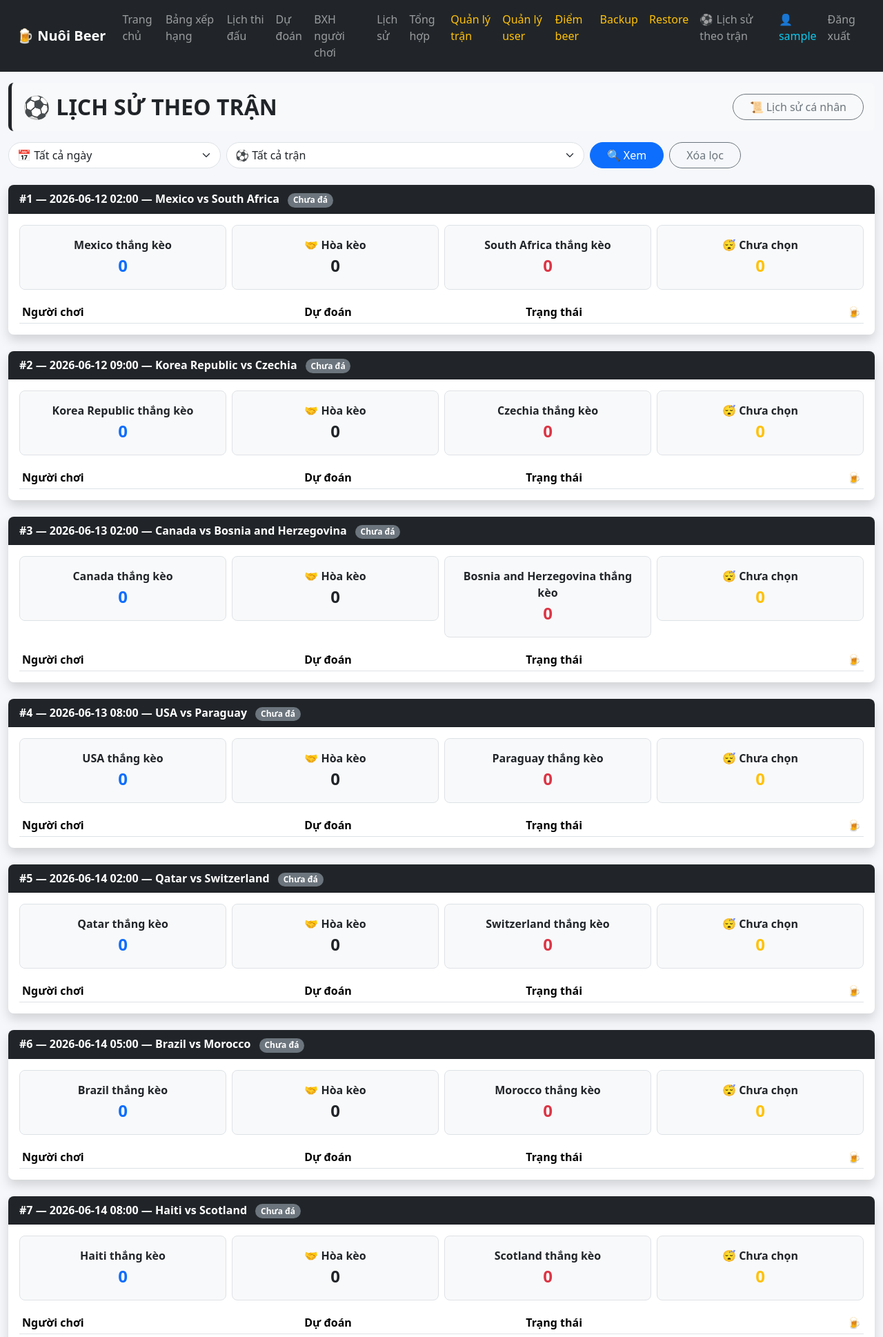
After one commit to dungtt-git/nuoibeer, a Flask app: page /lich-su-theo-tran in a window 1280 px wide. The commit adds this page. Shown: the top 1938 px of the page at 69% size. Run offline with Flask 3, Linux system fonts and the light colour scheme; the visitor is signed in with stand-in values (Sample User, id 1); data comes from the database, SQL or seed files in the repository; tables that the repository leaves empty hold one stand-in row (values such as "Sample post"); lists and menus that the app fills with data are empty.

Commit message:
bo sung view xem theo tran cho admin

```diff
--- a/app.py
+++ b/app.py
@@ -1498,6 +1498,125 @@ def update_match(match_no):
 
     return redirect("/admin/matches")
 
+@app.route("/lich-su-theo-tran")
+def prediction_history_by_match():
+    if not admin_required():
+        return redirect("/login")
+
+    fixtures = get_matches()
+
+    search_date = request.args.get("match_date", "").strip()
+    search_match_no = request.args.get("match_no", "").strip()
+
+    selected_match_no = None
+    if search_match_no:
+        try:
+            selected_match_no = int(search_match_no)
+        except ValueError:
+            selected_match_no = None
+
+    conn = get_db()
+
+    users = conn.execute("""
+        SELECT id, username
+        FROM users
+        WHERE is_active = 1
+          AND role <> 'admin'
+        ORDER BY username
+    """).fetchall()
+
+    prediction_rows = conn.execute("""
+        SELECT user_id, match_no, predicted_result
+        FROM predictions
+    """).fetchall()
+
+    conn.close()
+
+    predictions = {
+        (row["user_id"], row["match_no"]): row["predicted_result"]
+        for row in prediction_rows
+    }
+
+    match_history = []
+
+    for match in fixtures:
+        if search_date and match["date"] != search_date:
+            continue
+
+        if selected_match_no and match["match_no"] != selected_match_no:
+            continue
+
+        enrich_match_display_names(match)
+        match["handicap_text"] = get_handicap_text(match)
+
+        handicap_result = get_handicap_result(match)
+
+        stats = {
+            "home": 0,
+            "draw": 0,
+            "away": 0,
+            "none": 0,
+            "correct": 0,
+            "wrong": 0,
+            "beer": 0,
+        }
+
+        players = []
+
+        for user in users:
+            predicted_result = predictions.get((user["id"], match["match_no"]))
+
+            if predicted_result in ["home", "draw", "away"]:
+                stats[predicted_result] += 1
+            else:
+                stats["none"] += 1
+
+            if handicap_result is None:
+                status = "Chưa có kết quả" if predicted_result else "Chưa dự đoán"
+                beer = 0
+            elif not predicted_result:
+                status = "Không dự đoán"
+                beer = get_stage_points(match["stage"])
+                stats["wrong"] += 1
+                stats["beer"] += beer
+            elif predicted_result == handicap_result:
+                status = "Đúng"
+                beer = 0
+                stats["correct"] += 1
+            else:
+                status = "Sai"
+                beer = get_stage_points(match["stage"])
+                stats["wrong"] += 1
+                stats["beer"] += beer
+
+            players.append({
+                "username": user["username"],
+                "prediction": predicted_result,
+                "status": status,
+                "beer": beer
+            })
+
+        match_history.append({
+            "match": match,
+            "handicap_result": handicap_result,
+            "stats": stats,
+            "players": players
+        })
+
+    match_dates = sorted({
+        match["date"]
+        for match in fixtures
+        if match.get("date")
+    })
+
+    return render_template(
+        "lich_su_theo_tran.html",
+        match_history=match_history,
+        fixtures=fixtures,
+        match_dates=match_dates,
+        search_date=search_date,
+        search_match_no=search_match_no
+    )
 
 @app.route("/admin/backup")
 def backup_db():
--- a/templates/base.html
+++ b/templates/base.html
@@ -39,7 +39,8 @@
               <li class="nav-item"><a class="nav-link text-warning" href="/admin/stage-points">Điểm beer</a></li>
               <li class="nav-item"><a class="nav-link text-warning" href="/admin/backup">Backup</a></li>
               <li class="nav-item"><a class="nav-link text-warning" href="/admin/restore">Restore</a></li>
-            {% endif %}
+              <li class="nav-item"><a class="nav-link" href="/lich-su-theo-tran">⚽ Lịch sử theo trận</a></li>
+              {% endif %}
 
             <li class="nav-item"><span class="nav-link text-info">👤 {{ session.get("username") }}</span></li>
             <li class="nav-item"><a class="nav-link" href="/logout">Đăng xuất</a></li>
--- /dev/null
+++ b/templates/lich_su_theo_tran.html
@@ -0,0 +1,168 @@
+{% extends "base.html" %}
+
+{% block title %}Lịch sử theo trận{% endblock %}
+
+{% block content %}
+<div class="container-fluid py-3" style="max-width: 1400px; margin: 0 auto;">
+
+  <div class="d-flex justify-content-between align-items-center mb-3 p-3 rounded-3 bg-light border-start border-5 border-dark">
+    <h2 class="fw-bold mb-0">⚽ LỊCH SỬ THEO TRẬN</h2>
+    <a href="/lich-su-du-doan" class="btn btn-outline-secondary rounded-pill px-4">
+      📜 Lịch sử cá nhân
+    </a>
+  </div>
+
+  <form method="get" class="row g-2 mb-4">
+    <div class="col-md-3">
+      <select name="match_date" class="form-select rounded-pill">
+        <option value="">📅 Tất cả ngày</option>
+        {% for d in match_dates %}
+          <option value="{{ d }}" {% if search_date == d %}selected{% endif %}>
+            {{ d }}
+          </option>
+        {% endfor %}
+      </select>
+    </div>
+
+    <div class="col-md-5">
+      <select name="match_no" class="form-select rounded-pill">
+        <option value="">⚽ Tất cả trận</option>
+        {% for match in fixtures %}
+          <option value="{{ match.match_no }}" {% if search_match_no|string == match.match_no|string %}selected{% endif %}>
+            #{{ match.match_no }} - {{ match.home }} vs {{ match.away }}
+          </option>
+        {% endfor %}
+      </select>
+    </div>
+
+    <div class="col-md-auto">
+      <button class="btn btn-primary rounded-pill px-4">🔍 Xem</button>
+    </div>
+
+    <div class="col-md-auto">
+      <a href="/lich-su-theo-tran" class="btn btn-outline-secondary rounded-pill px-4">Xóa lọc</a>
+    </div>
+  </form>
+
+  {% for block in match_history %}
+  <div class="card border-0 shadow rounded-3 mb-4 overflow-hidden">
+    <div class="card-header bg-dark text-white fw-bold">
+      #{{ block.match.match_no }}
+      — {{ block.match.date }} {{ block.match.time_vn }}
+      —
+      {{ block.match.home_display or block.match.home }}
+      vs
+      {{ block.match.away_display or block.match.away }}
+
+      {% if block.handicap_result %}
+        <span class="badge bg-light text-dark ms-2">
+          KQ: {{ block.match.score_home }} - {{ block.match.score_away }}
+        </span>
+      {% else %}
+        <span class="badge bg-secondary ms-2">Chưa đá</span>
+      {% endif %}
+    </div>
+
+    <div class="card-body">
+      <div class="row g-2 text-center mb-3">
+        <div class="col-md-3">
+          <div class="p-3 bg-light border rounded-3">
+            <div class="fw-bold">{{ block.match.home_display or block.match.home }} thắng kèo</div>
+            <div class="fs-4 fw-bold text-primary">{{ block.stats.home }}</div>
+          </div>
+        </div>
+
+        <div class="col-md-3">
+          <div class="p-3 bg-light border rounded-3">
+            <div class="fw-bold">🤝 Hòa kèo</div>
+            <div class="fs-4 fw-bold">{{ block.stats.draw }}</div>
+          </div>
+        </div>
+
+        <div class="col-md-3">
+          <div class="p-3 bg-light border rounded-3">
+            <div class="fw-bold">{{ block.match.away_display or block.match.away }} thắng kèo</div>
+            <div class="fs-4 fw-bold text-danger">{{ block.stats.away }}</div>
+          </div>
+        </div>
+
+        <div class="col-md-3">
+          <div class="p-3 bg-light border rounded-3">
+            <div class="fw-bold">😴 Chưa chọn</div>
+            <div class="fs-4 fw-bold text-warning">{{ block.stats.none }}</div>
+          </div>
+        </div>
+      </div>
+
+      {% if block.handicap_result %}
+      <div class="alert alert-warning py-2">
+        ✅ Đúng: <strong>{{ block.stats.correct }}</strong>
+        |
+        ❌ Sai/Không chọn: <strong>{{ block.stats.wrong }}</strong>
+        |
+        🍺 Tổng trận này: <strong>{{ block.stats.beer }}</strong>
+      </div>
+      {% endif %}
+
+      <div class="table-responsive">
+        <table class="table table-sm table-hover align-middle mb-0">
+          <thead>
+            <tr>
+              <th>Người chơi</th>
+              <th>Dự đoán</th>
+              <th>Trạng thái</th>
+              <th class="text-end">🍺</th>
+            </tr>
+          </thead>
+          <tbody>
+            {% for p in block.players %}
+            <tr>
+              <td class="fw-semibold">👤 {{ p.username }}</td>
+
+              <td>
+                {% if p.prediction == "home" %}
+                  {{ block.match.home_display or block.match.home }} thắng kèo
+                {% elif p.prediction == "away" %}
+                  {{ block.match.away_display or block.match.away }} thắng kèo
+                {% elif p.prediction == "draw" %}
+                  Hòa kèo
+                {% else %}
+                  <span class="text-muted">Chưa dự đoán</span>
+                {% endif %}
+              </td>
+
+              <td>
+                {% if p.status == "Đúng" %}
+                  <span class="badge bg-success">✔️ Đúng</span>
+                {% elif p.status == "Sai" %}
+                  <span class="badge bg-danger">❌ Sai</span>
+                {% elif p.status == "Không dự đoán" %}
+                  <span class="badge bg-warning text-dark">Không dự đoán</span>
+                {% else %}
+                  <span class="badge bg-secondary">{{ p.status }}</span>
+                {% endif %}
+              </td>
+
+              <td class="text-end fw-bold">
+                {% if p.beer > 0 %}
+                  <span class="text-danger">{{ p.beer }} 🍺</span>
+                {% else %}
+                  <span class="text-muted">0🍺</span>
+                {% endif %}
+              </td>
+            </tr>
+            {% endfor %}
+          </tbody>
+        </table>
+      </div>
+
+    </div>
+  </div>
+  {% else %}
+    <div class="text-center text-muted py-5">
+      Không có dữ liệu phù hợp.
+    </div>
+  {% endfor %}
+
+</div>
+{% endblock %}
```
